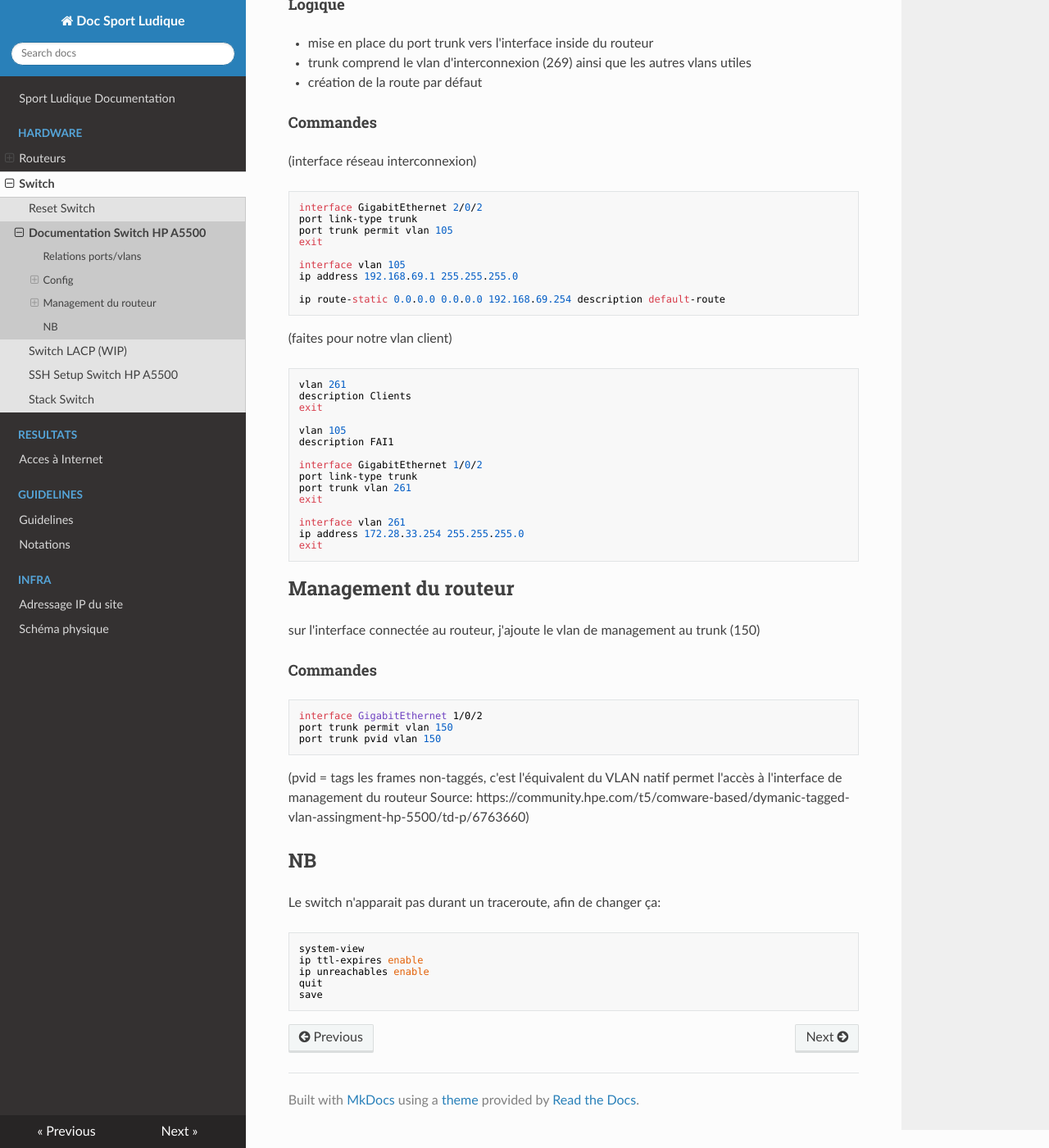
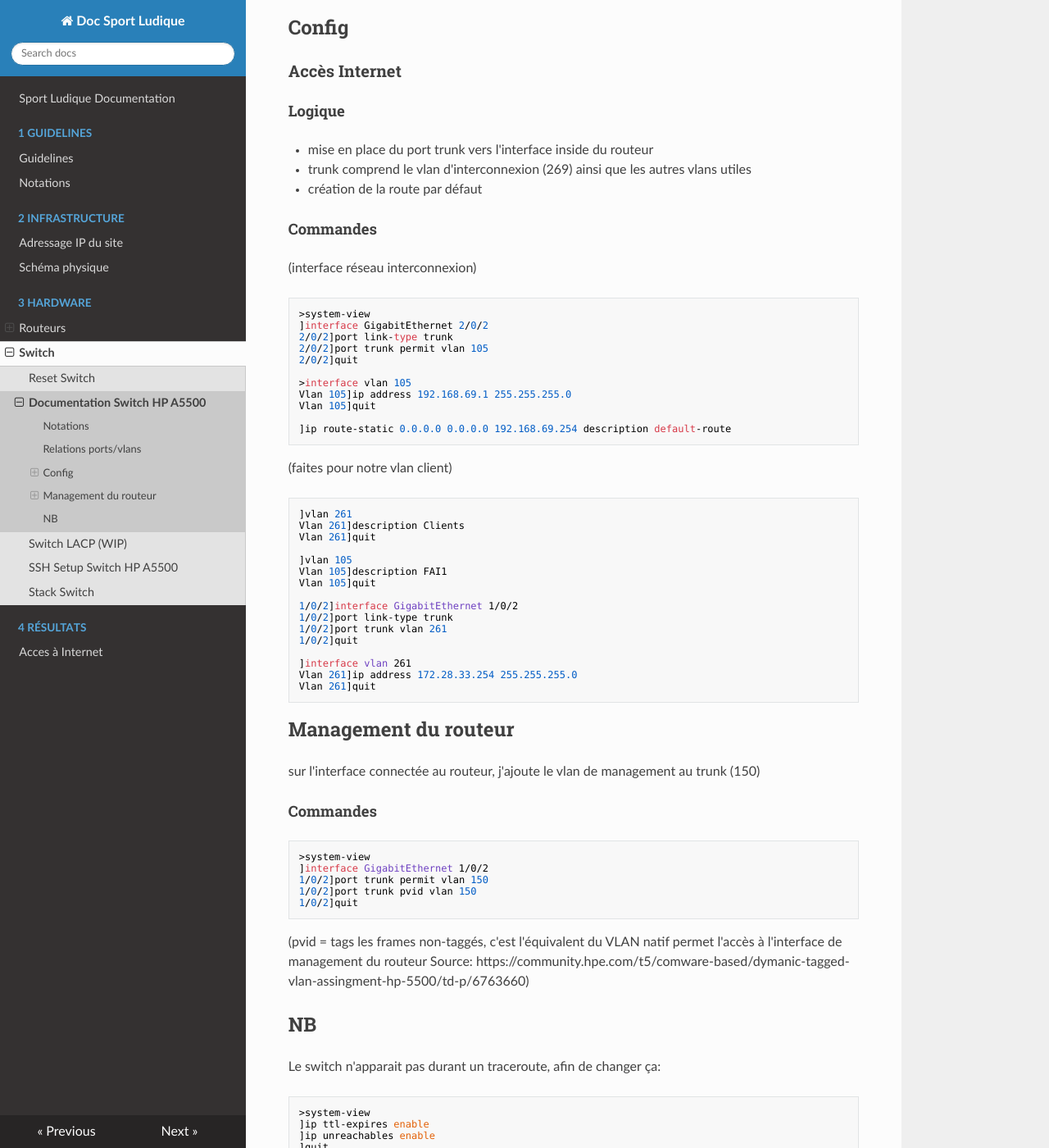
Before and after one commit to DSISportLudique/SportLudique2Doc, an MkDocs documentation site: the page built from docs/3 - Hardware/Switch/SwitchHP.md, in a window 1280 px wide and 1400 px high, scrolled down 599 px. Shown: the whole window at 82% size. Built offline with MkDocs 1.6.1, drawn with Linux system fonts in a browser that asks for light colours; nearby versions of some CDN libraries; some of the changed text lies outside the part shown.

Commit message:
organisation doc + notations dans docu switch

````diff
--- a/docs/Hardware/Switch/SwitchHP.md
+++ b/docs/3 - Hardware/Switch/SwitchHP.md
@@ -1,4 +1,10 @@
 # Documentation Switch HP A5500
+
+## Notations
+Dans les parties commandes:
+Mode User: `>`
+Mode system-view: `]`
+Mode Interface: `X/X/X]` ou `Vlan X]`
 
 ## Relations ports/vlans
 
@@ -25,34 +31,37 @@
 
 (interface réseau interconnexion)
 ```
-interface GigabitEthernet 2/0/2
-port link-type trunk
-port trunk permit vlan 105
-exit
+>system-view
+]interface GigabitEthernet 2/0/2
+2/0/2]port link-type trunk
+2/0/2]port trunk permit vlan 105
+2/0/2]quit
 
-interface vlan 105
-ip address 192.168.69.1 255.255.255.0
+>interface vlan 105
+Vlan 105]ip address 192.168.69.1 255.255.255.0
+Vlan 105]quit
 
-ip route-static 0.0.0.0 0.0.0.0 192.168.69.254 description default-route
+]ip route-static 0.0.0.0 0.0.0.0 192.168.69.254 description default-route
 ```
 
 (faites pour notre vlan client)
 ```
-vlan 261
-description Clients
-exit
+]vlan 261
+Vlan 261]description Clients
+Vlan 261]quit
 
-vlan 105
-description FAI1
+]vlan 105
+Vlan 105]description FAI1
+Vlan 105]quit
 
-interface GigabitEthernet 1/0/2
-port link-type trunk
-port trunk vlan 261
-exit
+1/0/2]interface GigabitEthernet 1/0/2
+1/0/2]port link-type trunk
+1/0/2]port trunk vlan 261
+1/0/2]quit
 
-interface vlan 261
-ip address 172.28.33.254 255.255.255.0
-exit
+]interface vlan 261
+Vlan 261]ip address 172.28.33.254 255.255.255.0
+Vlan 261]quit
 ```
 
 ## Management du routeur
@@ -62,22 +71,25 @@
 #### Commandes
 
 ```
-interface GigabitEthernet 1/0/2
-port trunk permit vlan 150
-port trunk pvid vlan 150
+>system-view
+]interface GigabitEthernet 1/0/2
+1/0/2]port trunk permit vlan 150
+1/0/2]port trunk pvid vlan 150
+1/0/2]quit
 ```
 
 (pvid = tags les frames non-taggés, c'est l'équivalent du VLAN natif
 permet l'accès à l'interface de management du routeur
 Source: https://community.hpe.com/t5/comware-based/dymanic-tagged-vlan-assingment-hp-5500/td-p/6763660)
 
-## NB
+## NB
+
 Le switch n'apparait pas durant un traceroute, afin de changer ça:
 
 ```
-system-view
-ip ttl-expires enable
-ip unreachables enable
-quit
-save
+>system-view
+]ip ttl-expires enable
+]ip unreachables enable
+]quit
+>save
 ```
````
Also changed, not shown: docs/3 - Hardware/Switch/SwitchSSH.md (renamed from docs/Hardware/Switch/SwitchSSH.md, +37 -27 lines), docs/3 - Hardware/Switch/SwitchStack.md (renamed from docs/Hardware/Switch/SwitchStack.md, +6 -5 lines), docs/1 - Guidelines/Guidelines.md (renamed from docs/guidelines/Guidelines.md), docs/1 - Guidelines/Notations.md (renamed from docs/guidelines/Notations.md), docs/2 - Infrastructure/ip.md (renamed from docs/infra/ip.md), docs/2 - Infrastructure/physique.md (renamed from docs/infra/physique.md), docs/3 - Hardware/.ConfigFiles/CiscoRouter1921Config.txt (renamed from docs/Hardware/.ConfigFiles/CiscoRouter1921Config.txt), docs/3 - Hardware/.ConfigFiles/CiscoRouter892Config.txt (renamed from docs/Hardware/.ConfigFiles/CiscoRouter892Config.txt), docs/3 - Hardware/.ConfigFiles/SwitchHPConfig.txt (renamed from docs/Hardware/.ConfigFiles/SwitchHPConfig.txt), docs/3 - Hardware/Routeurs/Cisco892.md (renamed from docs/Hardware/Routeurs/Cisco892.md), docs/3 - Hardware/Routeurs/Routeur1921.md (renamed from docs/Hardware/Routeurs/Routeur1921.md), docs/3 - Hardware/Switch/ResetSwitch.md (renamed from docs/Hardware/Switch/ResetSwitch.md), docs/3 - Hardware/Switch/SwitchLACP.md (renamed from docs/Hardware/Switch/SwitchLACP.md), docs/4 - Résultats/AccesInternet.md (renamed from docs/Resultats/AccesInternet.md).
